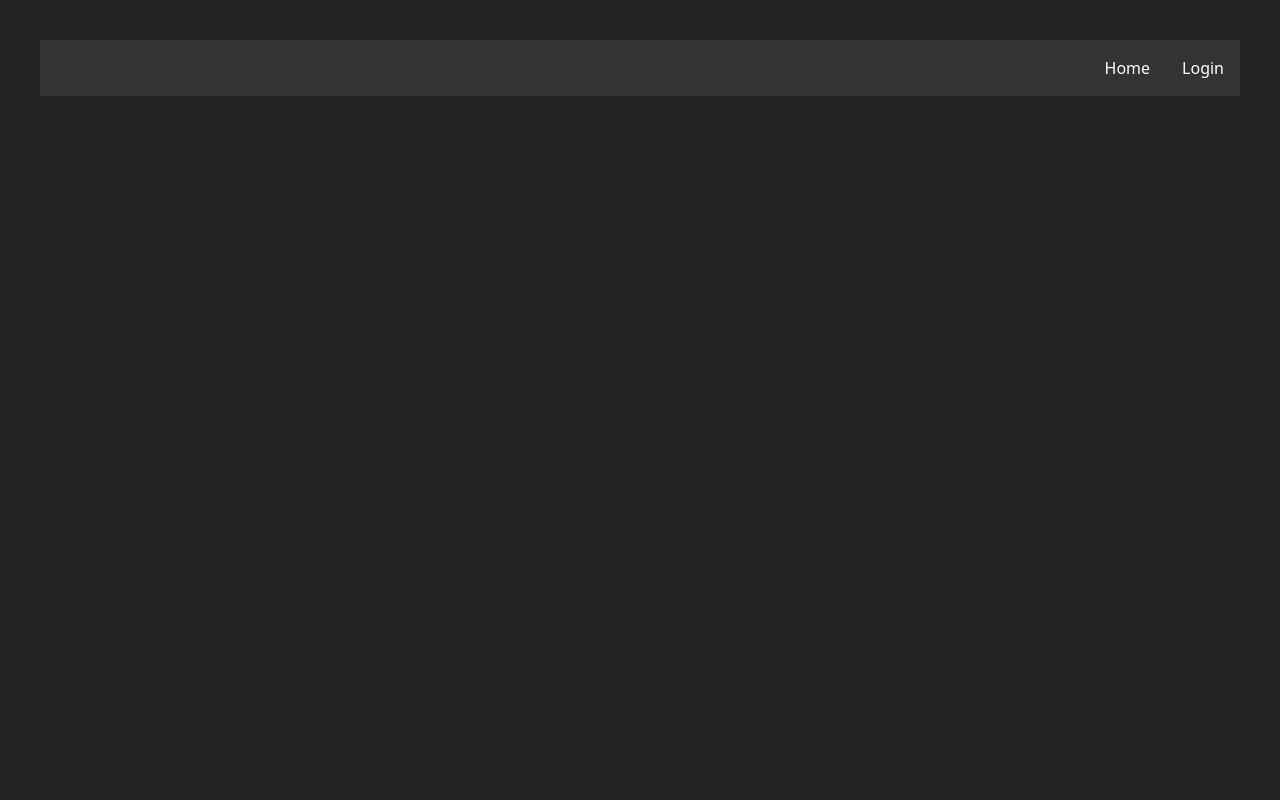
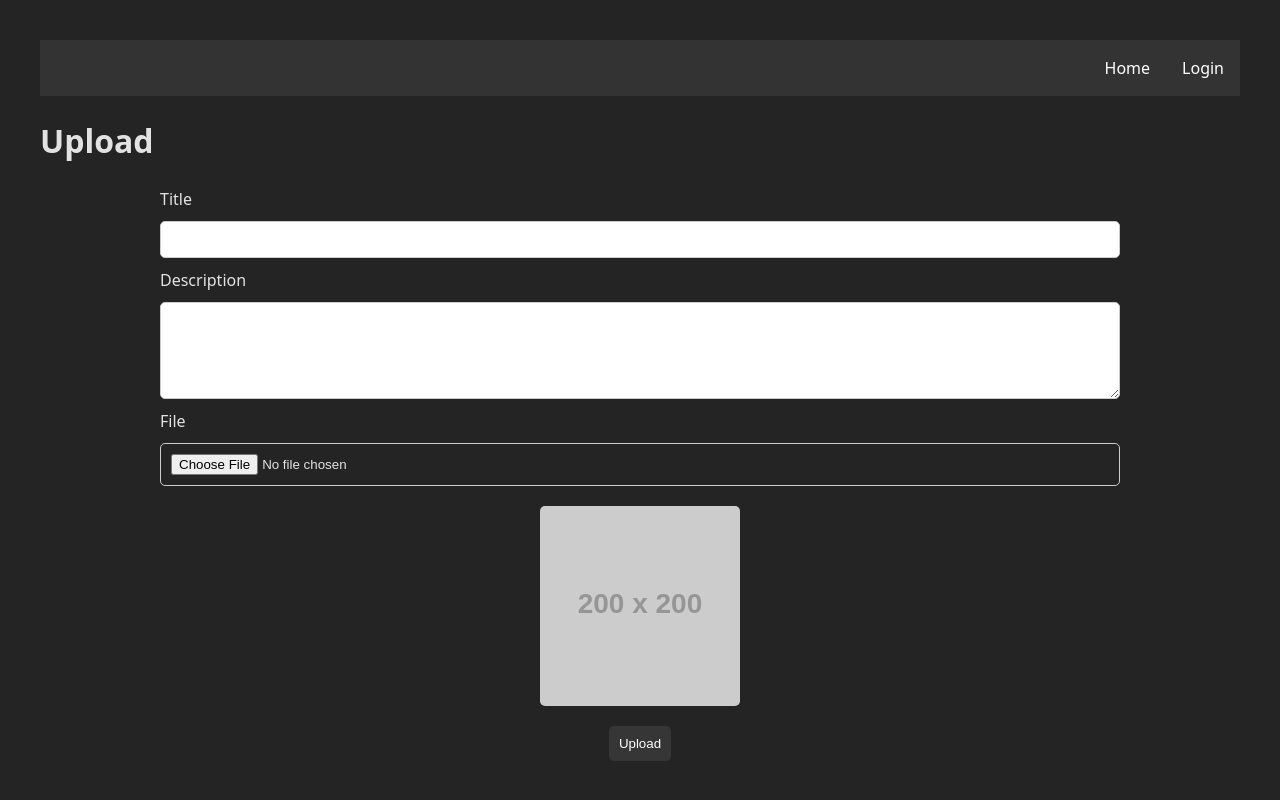
Before and after one commit to joshuadb04/React-2026, a React (Vite) app in the folder react-app/: page /upload in a window 1280 px wide. Shown: the top 800 px of the page. Built offline with nearby package versions, Linux system fonts and the light colour scheme.

Commit message:
completed upload

```diff
--- a/react-app/src/hooks/apiHooks.js
+++ b/react-app/src/hooks/apiHooks.js
@@ -92,4 +92,56 @@
   return { getUserByToken, postUser };
 };
 
-export { useMedia, useAuthentication, useUser };
+const useFile = () => {
+  const postFile = async (file, token) => {
+    const formData = new FormData();
+    formData.append("file", file);
+
+    const fetchOptions = {
+      method: "POST",
+      headers: {
+        Authorization: "Bearer " + token,
+      },
+      body: formData,
+    };
+
+    const upload = await fetchData(
+      import.meta.env.VITE_UPLOAD_SERVER + "/upload",
+      fetchOptions,
+    );
+
+    return upload;
+  };
+
+  const postMedia = async (file, inputs, token) => {
+    const fileData = await postFile(file, token);
+
+    const mediaObject = {
+      title: inputs.title,
+      description: inputs.description,
+      filename: fileData.data.filename,
+      media_type: fileData.data.media_type,
+      filesize: fileData.data.filesize,
+    };
+
+    const fetchOptions = {
+      method: "POST",
+      headers: {
+        "Content-Type": "application/json",
+        Authorization: "Bearer " + token,
+      },
+      body: JSON.stringify(mediaObject),
+    };
+
+    const upload = await fetchData(
+      import.meta.env.VITE_MEDIA_API + "/media",
+      fetchOptions,
+    );
+
+    return upload;
+  };
+
+  return { postFile, postMedia };
+};
+
+export { useMedia, useAuthentication, useUser, useFile };
--- a/react-app/src/utils/fetchData.js
+++ b/react-app/src/utils/fetchData.js
@@ -1,9 +1,7 @@
 const fetchData = async (url, options = {}) => {
-  // console.log('fetching data from url: ', url);
   const response = await fetch(url, options);
   const json = await response.json();
   if (!response.ok) {
-    // console.log('json', json);
     if (json.message) {
       throw new Error(json.message);
     }
--- a/react-app/src/views/Upload.jsx
+++ b/react-app/src/views/Upload.jsx
@@ -1,3 +1,83 @@
-const Upload = () => {};
+import useForm from "../hooks/formHooks";
+import { useState } from "react";
+import { useNavigate } from "react-router";
+import { useFile } from "../hooks/apiHooks";
+
+const Upload = () => {
+  const [file, setFile] = useState(null);
+  const { postFile, postMedia } = useFile();
+  const navigate = useNavigate();
+
+  const handleFileChange = (evt) => {
+    if (evt.target.files) {
+      console.log(evt.target.files[0]);
+      setFile(evt.target.files[0]);
+    }
+  };
+
+  const doUpload = async (inputs) => {
+    try {
+      const token = localStorage.getItem("token");
+      await postFile(file, token);
+      await postMedia(file, inputs, token);
+      navigate("/");
+    } catch (e) {
+      console.log(e.message);
+    }
+  };
+
+  const { inputs, handleInputChange, handleSubmit } = useForm(doUpload);
+
+  return (
+    <>
+      <h1>Upload</h1>
+      <form onSubmit={handleSubmit}>
+        <div>
+          <label htmlFor="title">Title</label>
+          <input
+            name="title"
+            type="text"
+            id="title"
+            onChange={handleInputChange}
+          />
+        </div>
+        <div>
+          <label htmlFor="description">Description</label>
+          <textarea
+            name="description"
+            rows={5}
+            id="description"
+            onChange={handleInputChange}
+          ></textarea>
+        </div>
+        <div>
+          <label htmlFor="file">File</label>
+          <input
+            name="file"
+            type="file"
+            id="file"
+            accept="image/*, video/*"
+            onChange={handleFileChange}
+          />
+        </div>
+        <img
+          src={
+            file
+              ? URL.createObjectURL(file)
+              : "https://placehold.co/200?text=Choose+image"
+          }
+          alt="preview"
+          width="200"
+        />
+        <button
+          type="submit"
+          disabled={file && inputs.title.length > 3 ? false : true}
+        >
+          Upload
+        </button>
+      </form>
+    </>
+  );
+};
 
 export default Upload;
--- a/react-app/vite.config.js
+++ b/react-app/vite.config.js
@@ -4,5 +4,5 @@
 // https://vite.dev/config/
 export default defineConfig({
   plugins: [react()],
-  base: "/~joshuadb/context/",
+  base: "/~joshuadb/upload/",
 });
```
Also changed, not shown: 1 other file (tests, documents, lock files or other folders).
